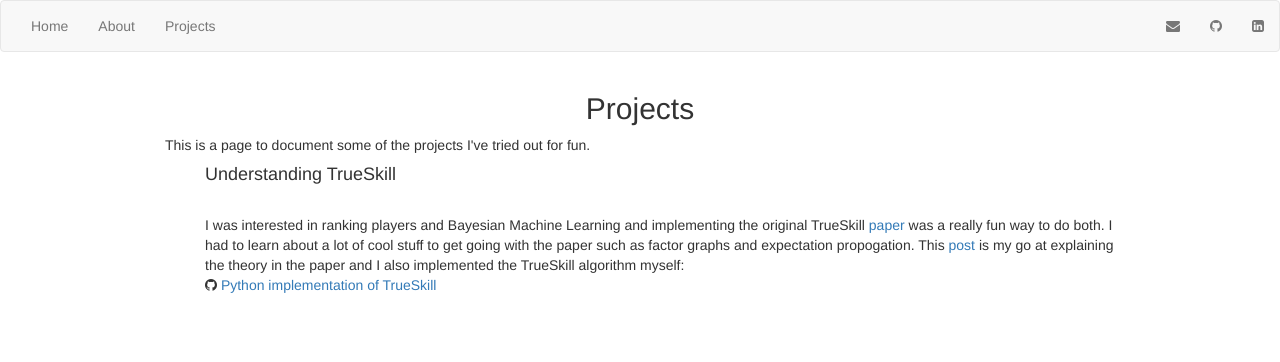
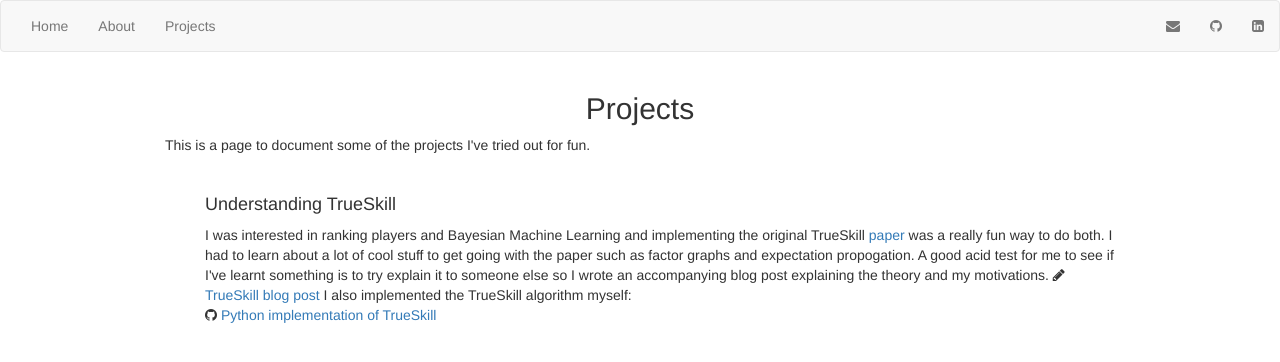
Before and after one commit to Nush395/Nush395.github.io, a Jekyll site: the page built from projects/index.html, in a window 1280 px wide. Shown: the top 362 px of the page. Built offline with Jekyll 4.4.1, drawn with Linux system fonts in a browser that asks for light colours.

Commit message:
Minor additions to TrueSkill.

```diff
--- a/projects/index.html
+++ b/projects/index.html
@@ -7,13 +7,13 @@ title: Projects
 	<p>
 		This is a page to document some of the projects I've tried out for fun.
 	</p>
+	<br>
 	<ul class="posts">
 		<!--{% for post in site.posts %}-->
 		<p>
 			<h4>
 				Understanding TrueSkill
 			</h4>
-			<br>
 			I was interested in ranking players and Bayesian Machine Learning and
 			implementing the original TrueSkill
 			<a href="https://www.microsoft.com/en-us/research/wp-content/uploads/2007/01/NIPS2006_0688.pdf">
@@ -21,13 +21,16 @@ title: Projects
 			</a>
 			was a really fun way to do both. I had to learn about a lot of cool stuff to
 			get going with the paper such as factor graphs and expectation propogation.
-			This
+			A good acid test for me to see if I've learnt something is to try explain it to someone else
+		so I wrote an accompanying blog post explaining the theory and my motivations.
+			<i class="fa fa-pencil"></i>
 			<a href="https://nush395.github.io/2020/06/06/true-skill.html" title="Understanding TrueSkill">
-			post
+			TrueSkill blog post
 			</a>
-			is my go at explaining the theory in the paper and I also implemented the TrueSkill algorithm myself:
+			I also implemented the TrueSkill algorithm myself:
 			<br>
-			<i class="fa fa-github"></i><a href="https://github.com/Nush395/TrueSkill">
+			<i class="fa fa-github"></i>
+			<a href="https://github.com/Nush395/TrueSkill">
 				Python implementation of TrueSkill
 			</a>
 		</p>
```
